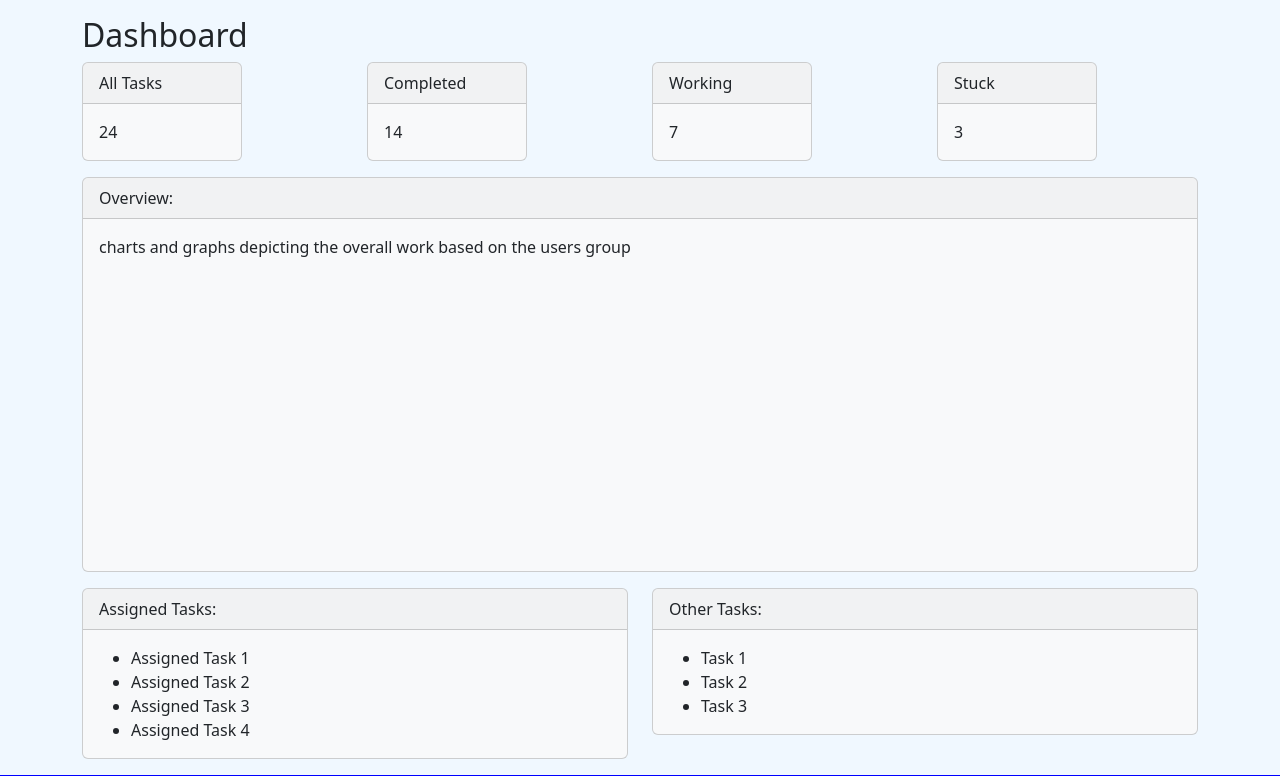
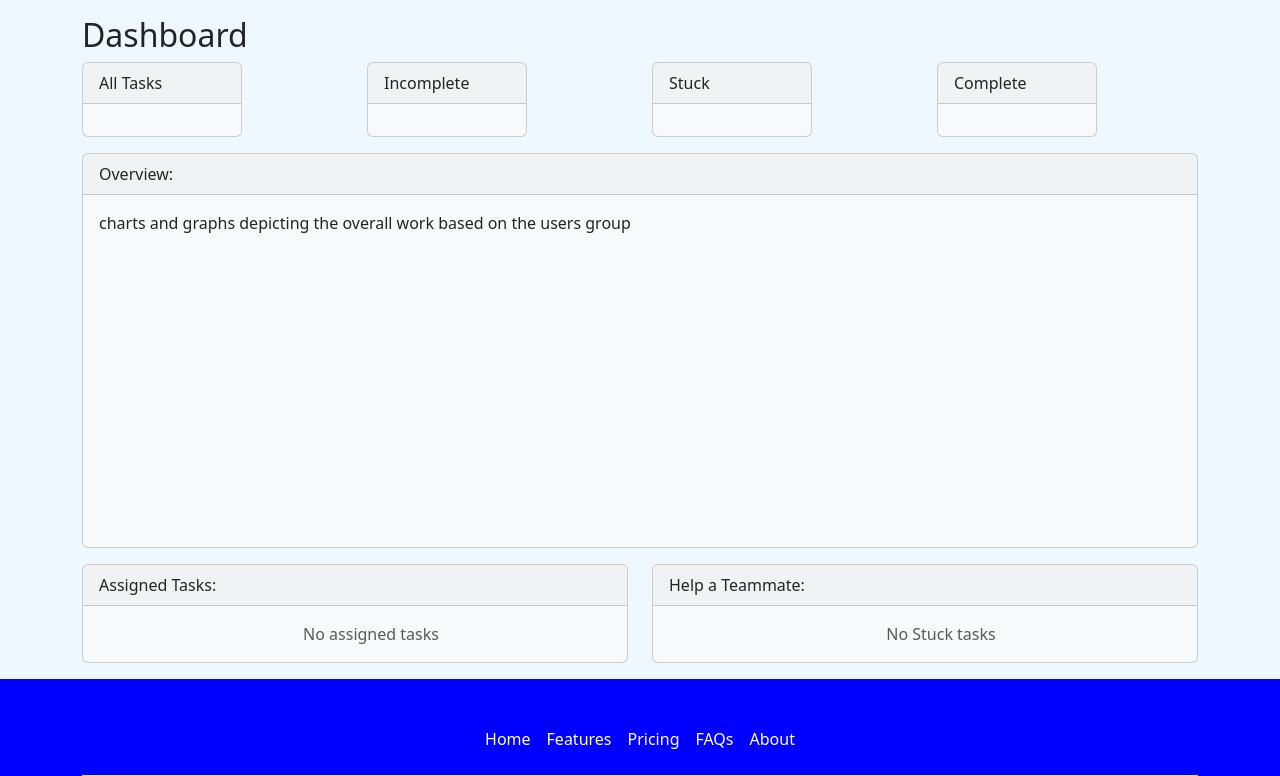
Before and after one commit to willio4/task_manager, a Node server app: template views/index.ejs in a window 1280 px wide. Shown: the part 102-878 px from the top of the page. Run offline with Node 20, Linux system fonts and the light colour scheme; the template is opened without the code that fills it, so the values that code supplies are empty; some libraries are stand-ins or nearby versions.

Commit message:
feat: enhance dashboard with task counts and user task display

```diff
--- a/index.js
+++ b/index.js
@@ -43,7 +43,9 @@ app.use(async (req, res, next) => {
   if (req.user) {
     try {
       const result = await db.query(
-        "SELECT * FROM profiles WHERE user_id = $1",
+        `SELECT *
+        FROM profiles
+        WHERE user_id = $1`,
         [req.user.id],
       );
       res.locals.currentProfile = result.rows[0];
@@ -65,16 +67,57 @@ function ensureLoggedIn(req, res, next) {
   res.redirect("/login");
 }
 
-app.get("/", (req, res) => {
+app.get("/", ensureLoggedIn, async (req, res) => {
   console.log(res.locals.currentProfile);
+  const counts = await db.query(
+    `SELECT
+    COUNT(*) FILTER (WHERE status = 'Completed')   AS completed_count,
+    COUNT(*) FILTER (WHERE status = 'Incomplete')  AS incomplete_count,
+    COUNT(*) FILTER (WHERE status = 'Stuck')       AS stuck_count
+    FROM tasks;`,
+  );
+
+  let total = 0;
+  counts.rows.forEach((row) => {
+    total +=
+      parseInt(row.completed_count) +
+      parseInt(row.incomplete_count) +
+      parseInt(row.stuck_count);
+  });
+
+  const userTasks = await db.query(
+    `SELECT title, first_name
+    FROM tasks
+    INNER JOIN profiles ON tasks.created_by = profiles.user_id
+    WHERE created_for = $1
+    ORDER BY due_date ASC;`,
+    [req.user.id],
+  )
+
+  const stuckTasks = await db.query(
+    `SELECT title, status
+    FROM tasks
+    WHERE organization_id = $1
+      AND status = 'Stuck'
+    ORDER BY priority DESC;`,
+    [res.locals.currentProfile.organization_id]
+  )
   res.render("index.ejs", {
     year,
+    counts: counts.rows,
+    total,
+    userTasks: userTasks.rows,
+    stuckTasks: stuckTasks.rows,
   });
 });
 
 app.get("/tasks", ensureLoggedIn, async (req, res) => {
   const employees = await db.query(
-    "SELECT * FROM profiles WHERE organization_id = $1 AND department = $2 AND user_id != $3",
+    `SELECT *
+    FROM profiles
+    WHERE organization_id = $1
+      AND department = $2
+      AND user_id != $3`,
     [
       res.locals.currentProfile.organization_id,
       res.locals.currentProfile.department,
@@ -82,11 +125,17 @@ app.get("/tasks", ensureLoggedIn, async (req, res) => {
     ],
   );
   const tasksReceived = await db.query(
-    "select * from tasks inner join profiles on tasks.created_by = profiles.user_id where created_for = $1",
+    `select *
+    from tasks
+    inner join profiles on tasks.created_by = profiles.user_id
+    where created_for = $1`,
     [req.user.id],
   );
   const tasksCreated = await db.query(
-    "select * from tasks inner join profiles on tasks.created_for = profiles.user_id where created_by = $1",
+    `select *
+    from tasks
+    inner join profiles on tasks.created_for = profiles.user_id
+    where created_by = $1`,
     [req.user.id],
   );
 
@@ -117,9 +166,12 @@ app.post("/login", (req, res, next) => {
     req.logIn(user, async (err) => {
       if (err) return next(err);
 
-      let result = await db.query("SELECT * FROM profiles WHERE user_id = $1", [
-        req.user.id,
-      ]);
+      let result = await db.query(
+        `SELECT *
+        FROM profiles
+        WHERE user_id = $1`,
+        [req.user.id],
+      );
 
       if (result.rows.length > 0) {
         const profile = result.rows[0];
@@ -142,7 +194,7 @@ app.get("/activity", ensureLoggedIn, async (req, res) => {
   console.log(orgTasks.rows);
   res.render("activity.ejs", {
     year,
-    orgTasks: orgTasks.rows
+    orgTasks: orgTasks.rows,
   });
 });
 
@@ -157,7 +209,11 @@ app.get("/my-work", ensureLoggedIn, async (req, res) => {
   const prior31days = new Date(date.getTime() - 1000 * 60 * 60 * 24 * 31);
   try {
     const pastTasks = await db.query(
-      "select * from tasks inner join profiles on tasks.created_by = profiles.user_id where created_for = $1 and due_date >= $2",
+      `select *
+      from tasks
+      inner join profiles on tasks.created_by = profiles.user_id
+      where created_for = $1
+        and due_date >= $2`,
       [req.user.id, prior31days],
     );
 
@@ -175,13 +231,14 @@ app.post("/create-task", ensureLoggedIn, async (req, res) => {
 
   try {
     await db.query(
-      "insert into tasks(organization_id, title, description, priority, status, due_date, created_by, created_for) values($1, $2, $3, $4, $5, $6, $7, $8)",
+      `insert into tasks(organization_id, title, description, priority, status, due_date, created_by, created_for)
+      values($1, $2, $3, $4, $5, $6, $7, $8)`,
       [
         res.locals.currentProfile.organization_id,
         task,
         taskDescription,
         priority,
-        "incomplete",
+        "Incomplete",
         dueDate,
         req.user.id,
         assignee,
@@ -203,7 +260,9 @@ app.get("/create-account", (req, res) => {
 app.post("/create-account", async (req, res) => {
   const { fName, lName, email, role } = req.body;
   const result = await db.query(
-    "INSERT INTO profiles(user_id, first_name, last_name, role) VALUES($1,$2,$3,$4) RETURNING *",
+    `INSERT INTO profiles(user_id, first_name, last_name, role)
+    VALUES($1,$2,$3,$4)
+    RETURNING *`,
     [req.user.id, fName, lName, role],
   );
 
@@ -219,7 +278,9 @@ app.get("/signup", (req, res) => {
 app.get("/admin", ensureLoggedIn, async (req, res) => {
   try {
     const result = await db.query(
-      "select * from organizations where owner_id = $1",
+      `select *
+      from organizations
+      where owner_id = $1`,
       [req.user.id],
     );
     const org = result.rows[0];
@@ -232,12 +293,16 @@ app.get("/admin", ensureLoggedIn, async (req, res) => {
 app.post("/admin/create-manager", ensureLoggedIn, async (req, res) => {
   const { manEmail, manPassword, manFirst, manLast, manRole } = req.body;
   const userResult = await db.query(
-    "Insert into users(email, password) values($1, $2) returning *",
+    `Insert into users(email, password)
+    values($1, $2)
+    returning *`,
     [manEmail, manPassword],
   );
   const managerId = userResult.rows[0].id;
   const profileResult = await db.query(
-    "insert into profiles(user_id, first_name, last_name, role, organization_id) values($1, $2, $3, $4, $5) returning *",
+    `insert into profiles(user_id, first_name, last_name, role, organization_id)
+    values($1, $2, $3, $4, $5)
+    returning *`,
     [
       managerId,
       manFirst,
@@ -260,12 +325,16 @@ app.post("/admin/create-supervisor", ensureLoggedIn, async (req, res) => {
     supeDepartment,
   } = req.body;
   const userResult = await db.query(
-    "Insert into users(email, password) values($1, $2) returning *",
+    `Insert into users(email, password)
+    values($1, $2)
+    returning *`,
     [supeEmail, supePassword],
   );
   const supervisorId = userResult.rows[0].id;
   const profileResult = await db.query(
-    "insert into profiles(user_id, first_name, last_name, role, department, organization_id) values($1, $2, $3, $4, $5, $6) returning *",
+    `insert into profiles(user_id, first_name, last_name, role, department, organization_id)
+    values($1, $2, $3, $4, $5, $6)
+    returning *`,
     [
       supervisorId,
       supeFirst,
@@ -283,12 +352,16 @@ app.post("/admin/create-associate", ensureLoggedIn, async (req, res) => {
   const { empEmail, empPassword, empFirst, empLast, empRole, empDepartment } =
     req.body;
   const userResult = await db.query(
-    "Insert into users(email, password) values($1, $2) returning *",
+    `Insert into users(email, password)
+    values($1, $2)
+    returning *`,
     [empEmail, empPassword],
   );
   const associateId = userResult.rows[0].id;
   const profileResult = await db.query(
-    "insert into profiles(user_id, first_name, last_name, role, department, organization_id) values($1, $2, $3, $4, $5, $6) returning *",
+    `insert into profiles(user_id, first_name, last_name, role, department, organization_id)
+    values($1, $2, $3, $4, $5, $6)
+    returning *`,
     [
       associateId,
       empFirst,
@@ -304,12 +377,18 @@ app.post("/admin/create-associate", ensureLoggedIn, async (req, res) => {
 app.post("/admin", ensureLoggedIn, async (req, res) => {
   const { orgName } = req.body;
   const result = await db.query(
-    "INSERT INTO organizations(org_name, owner_id) VALUES($1, $2) RETURNING *",
+    `INSERT INTO organizations(org_name, owner_id)
+    VALUES($1, $2)
+    RETURNING *
+    `,
     [orgName, req.user.id],
   );
 
   await db.query(
-    "update profiles set organization_id = $1 where user_id = $2",
+    `update profiles
+     set organization_id = $1
+     where user_id = $2
+    `,
     [result.rows[0].id, req.user.id],
   );
 
@@ -323,9 +402,12 @@ app.post("/signup", async (req, res, next) => {
     return res.send("Passwords do not match.");
   }
 
-  const results = await db.query("SELECT * FROM users WHERE email = $1", [
-    email,
-  ]);
+  const results = await db.query(
+    `SELECT *
+    FROM users
+    WHERE email = $1`,
+    [email],
+  );
 
   if (results.rows.length > 0) {
     return res.send("Account already exists.");
@@ -334,7 +416,9 @@ app.post("/signup", async (req, res, next) => {
   const hash = await bcrypt.hash(password, 10);
 
   const result = await db.query(
-    "INSERT INTO users(email, password) VALUES($1, $2) RETURNING *",
+    `INSERT INTO users(email, password)
+    VALUES($1, $2)
+    RETURNING *`,
     [email, hash],
   );
 
@@ -358,9 +442,13 @@ passport.use(
     { usernameField: "email", passwordField: "password" },
     async function verify(email, password, cb) {
       try {
-        const result = await db.query("SELECT * FROM users WHERE email = $1", [
-          email,
-        ]);
+        const result = await db.query(
+          `
+          SELECT *
+          FROM users
+          WHERE email = $1`,
+          [email],
+        );
         if (result.rows.length === 0) return cb(null, false);
 
         const user = result.rows[0];
@@ -383,7 +471,12 @@ passport.serializeUser((user, cb) => {
 });
 
 passport.deserializeUser(async (id, cb) => {
-  const result = await db.query("SELECT * FROM users WHERE id = $1", [id]);
+  const result = await db.query(
+    `SELECT *
+     FROM users
+     WHERE id = $1`,
+    [id],
+  );
   cb(null, result.rows[0]);
 });
 
--- a/views/index.ejs
+++ b/views/index.ejs
@@ -8,23 +8,15 @@
         <div class="card text-dark bg-light mb-3 top-card">
           <div class="card-header">All Tasks</div>
           <div class="card-body">
-            <p class="card-text">24</p>
+            <p class="card-text"><%= total %></p>
           </div>
         </div>
       </div>
       <div class="col">
         <div class="card text-dark bg-light mb-3 top-card">
-          <div class="card-header">Completed</div>
+          <div class="card-header">Incomplete</div>
           <div class="card-body">
-            <p class="card-text">14</p>
-          </div>
-        </div>
-      </div>
-      <div class="col">
-        <div class="card text-dark bg-light mb-3 top-card">
-          <div class="card-header">Working</div>
-          <div class="card-body">
-            <p class="card-text">7</p>
+            <p class="card-text"><%= counts[0].incomplete_count %></p>
           </div>
         </div>
       </div>
@@ -32,7 +24,15 @@
         <div class="card text-dark bg-light mb-3 top-card">
           <div class="card-header">Stuck</div>
           <div class="card-body">
-            <p class="card-text">3</p>
+            <p class="card-text"><%= counts[0].stuck_count %></p>
+          </div>
+        </div>
+      </div>
+      <div class="col">
+        <div class="card text-dark bg-light mb-3 top-card">
+          <div class="card-header">Complete</div>
+          <div class="card-body">
+            <p class="card-text"><%= counts[0].completed_count %></p>
           </div>
         </div>
       </div>
@@ -56,22 +56,25 @@
           <div class="card-header">Assigned Tasks:</div>
           <div class="card-body">
             <ul class="card-text">
-              <li>Assigned Task 1</li>
-              <li>Assigned Task 2</li>
-              <li>Assigned Task 3</li>
-              <li>Assigned Task 4</li>
+              <% if(userTasks.length > 0) { userTasks.forEach(task => { %>
+                <li><%=task.first_name%> - "<%= task.title %>"</li>
+              <% }) } else { %>
+                <p class="text-center text-muted m-0">No assigned tasks</p>
+              <% } %>
             </ul>
           </div>
         </div>
       </div>
       <div class="col">
         <div class="card text-dark bg-light mb-3">
-          <div class="card-header">Other Tasks:</div>
+          <div class="card-header">Help a Teammate:</div>
           <div class="card-body">
             <ul class="card-text">
-              <li>Task 1</li>
-              <li>Task 2</li>
-              <li>Task 3</li>
+              <% if(stuckTasks.length > 0) { stuckTasks.forEach(task => { %>
+                <li><%= task.title %> - <%= task.first_name %></li>
+              <% }) } else { %>
+                <p class="text-center text-muted m-0">No Stuck tasks</p>
+              <% } %>
             </ul>
           </div>
         </div>
```
